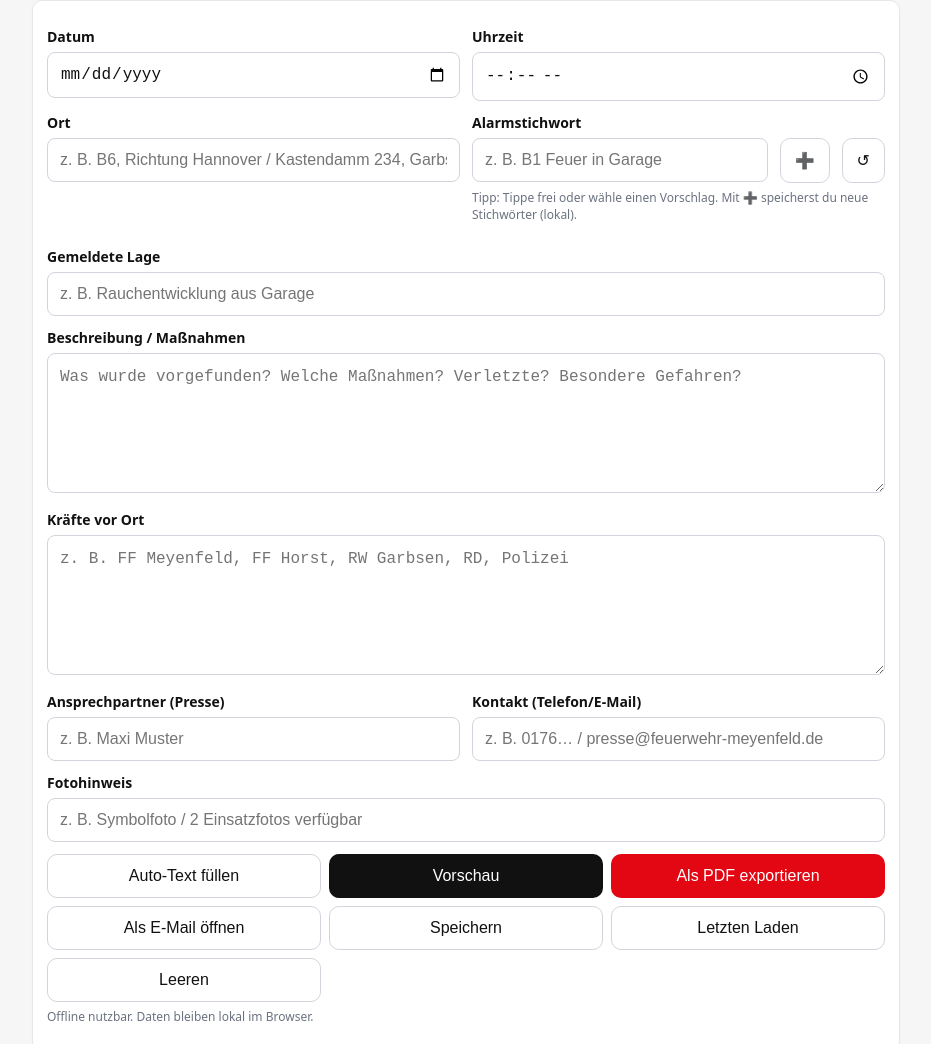
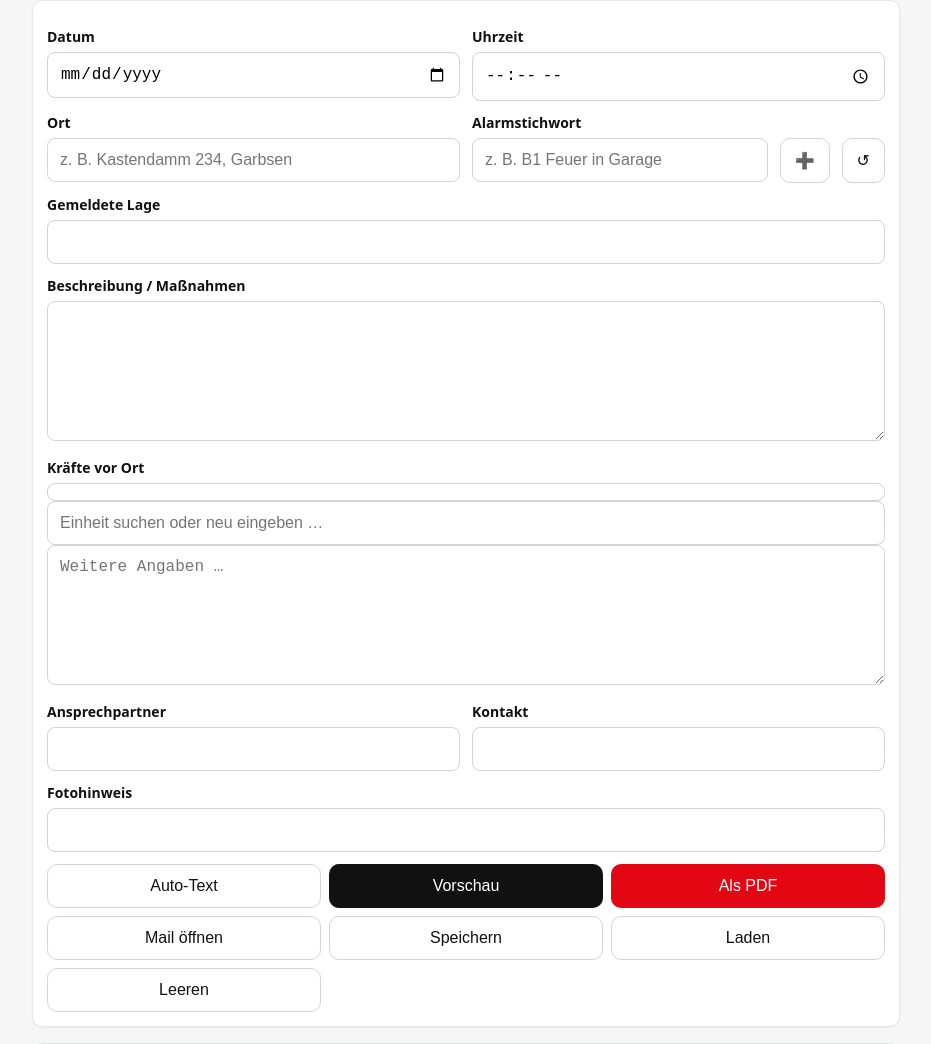
Before and after one commit to ChiefofFire/Pressegenerator, a plain HTML site: page index.html in a window 1280 px wide. Shown: the part 62-1106 px from the top of the page, without its empty margins (174-1105 px from the left). Drawn offline with nearby package versions, Linux system fonts and the light colour scheme.

Commit message:
Update index.html

```diff
--- a/index.html
+++ b/index.html
@@ -16,7 +16,6 @@
       --maxw:900px;
     }
     *{box-sizing:border-box}
-    html,body{height:100%}
     body{
       margin:0; font-family:system-ui,-apple-system,Segoe UI,Roboto,Ubuntu,Arial,sans-serif;
       background:var(--bg); color:var(--fg);
@@ -32,43 +31,44 @@
       padding:var(--pad); margin-bottom:16px; box-shadow:0 1px 2px rgba(0,0,0,.04);
     }
     label{font-size:14px; font-weight:600; display:block; margin:12px 0 6px}
-    input,textarea,select,button{font-size:16px}
-    input,textarea,select{
-      width:100%; padding:12px 12px; border:1px solid var(--border-strong);
-      border-radius:8px; background:#fff; color:var(--fg);
+    input,textarea,button{font-size:16px}
+    input,textarea{
+      width:100%; padding:12px; border:1px solid var(--border-strong);
+      border-radius:8px; background:#fff;
     }
-    textarea{min-height:140px; line-height:1.4}
+    textarea{min-height:140px}
     .row{display:grid; grid-template-columns:1fr; gap:var(--gap)}
-    @media (min-width:640px){
-      .row.resp-2{grid-template-columns:1fr 1fr}
-      .row.resp-3{grid-template-columns:1fr auto auto}
-    }
+    @media (min-width:640px){ .row.resp-2{grid-template-columns:1fr 1fr} .row.resp-3{grid-template-columns:1fr auto auto} }
     .btns{display:grid; gap:8px; grid-template-columns:1fr; margin-top:12px}
     @media (min-width:480px){ .btns{grid-template-columns:1fr 1fr} }
     @media (min-width:820px){ .btns{grid-template-columns:repeat(3,1fr)} }
     button{border:0; padding:12px 14px; border-radius:10px; cursor:pointer; width:100%}
     .primary{background:var(--brand); color:#fff}
-    .secondary{background:var(--ink); color:#fff}
-    .ghost{background:#fff; color:var(--ink); border:1px solid var(--border-strong)}
+    .secondary{background:#111; color:#fff}
+    .ghost{background:#fff; color:#111; border:1px solid var(--border-strong)}
     footer{color:var(--muted); text-align:center; padding:16px; padding-bottom:calc(16px + env(safe-area-inset-bottom))}
-    .hint{font-size:12px; color:var(--muted); margin-top:6px}
-    input:focus, textarea:focus, select:focus, button:focus{outline:2px solid rgba(227,6,19,.35); outline-offset:2px}
+    .hint{font-size:12px; color:var(--muted)}
 
-    /* Eigene Vorschlagsliste (Dropdown) */
+    /* Vorschlagsliste */
     .stw{ position:relative; }
     .suggest[hidden]{ display:none; }
     .suggest{
       position:absolute; top:100%; left:0; right:0;
       background:#fff; border:1px solid #d1d5db; border-radius:8px;
       max-height:220px; overflow:auto; z-index:20; margin-top:4px;
-      box-shadow:0 6px 16px rgba(0,0,0,.08);
     }
-    .suggest li{
-      list-style:none; padding:10px 12px; cursor:pointer; user-select:none;
-      border-bottom:1px solid #f1f5f9;
-    }
-    .suggest li:last-child{ border-bottom:0; }
-    .suggest li:hover, .suggest li.active{ background:#f3f4f6; }
+    .suggest li{list-style:none; padding:10px 12px; cursor:pointer; border-bottom:1px solid #f1f5f9;}
+    .suggest li.active, .suggest li:hover{background:#f3f4f6}
+
+    /* Multi-Select Kräfte */
+    .multi{position:relative;}
+    .chips{display:flex; flex-wrap:wrap; gap:6px; padding:8px; border:1px solid #d1d5db; border-radius:8px; background:#fff;}
+    .chip{display:inline-flex; align-items:center; gap:6px; padding:6px 8px; border:1px solid #e5e7eb; border-radius:999px; background:#f9fafb; font-size:14px;}
+    .chip button{border:0; background:transparent; cursor:pointer;}
+    .menu[hidden]{display:none;}
+    .menu{position:absolute; top:100%; left:0; right:0; background:#fff; border:1px solid #d1d5db; border-radius:8px; z-index:30; max-height:260px; overflow:auto;}
+    .menu li{list-style:none; border-bottom:1px solid #f1f5f9;}
+    .menu label{display:flex; align-items:center; gap:10px; padding:10px 12px; cursor:pointer;}
   </style>
 </head>
 <body>
@@ -76,77 +76,68 @@
 <main>
   <div class="card">
     <div class="row resp-2">
-      <div>
-        <label>Datum</label><input id="datum" type="date" autocomplete="off">
-      </div>
-      <div>
-        <label>Uhrzeit</label><input id="uhrzeit" type="time" autocomplete="off">
-      </div>
+      <div><label>Datum</label><input id="datum" type="date"></div>
+      <div><label>Uhrzeit</label><input id="uhrzeit" type="time"></div>
     </div>
 
     <div class="row resp-2">
-      <div>
-        <label>Ort</label>
-        <input id="ort" placeholder="z. B. B6, Richtung Hannover / Kastendamm 234, Garbsen" autocomplete="street-address">
-      </div>
+      <div><label>Ort</label><input id="ort" placeholder="z. B. Kastendamm 234, Garbsen"></div>
       <div>
         <label>Alarmstichwort</label>
         <div class="row resp-3">
           <div class="stw">
-            <input id="stichwort" placeholder="z. B. B1 Feuer in Garage" autocomplete="off" inputmode="text">
-            <!-- Eigene Vorschlagsliste -->
+            <input id="stichwort" placeholder="z. B. B1 Feuer in Garage">
             <ul id="stw-suggest" class="suggest" hidden></ul>
-            <!-- Optionaler datalist-Fallback -->
             <datalist id="stichwort-list"></datalist>
           </div>
-          <button type="button" class="ghost" id="btn-stichwort-add" title="Aktuellen Eintrag zur Liste speichern">➕</button>
-          <button type="button" class="ghost" id="btn-stichwort-reset" title="Liste zurücksetzen (Standard)">↺</button>
+          <button type="button" class="ghost" id="btn-stichwort-add">➕</button>
+          <button type="button" class="ghost" id="btn-stichwort-reset">↺</button>
         </div>
-        <p class="hint">Tipp: Tippe frei oder wähle einen Vorschlag. Mit ➕ speicherst du neue Stichwörter (lokal).</p>
       </div>
     </div>
 
     <label>Gemeldete Lage</label>
-    <input id="lage" placeholder="z. B. Rauchentwicklung aus Garage">
+    <input id="lage">
 
     <label>Beschreibung / Maßnahmen</label>
-    <textarea id="beschreibung" placeholder="Was wurde vorgefunden? Welche Maßnahmen? Verletzte? Besondere Gefahren?"></textarea>
+    <textarea id="beschreibung"></textarea>
 
     <label>Kräfte vor Ort</label>
-    <textarea id="kraefte" placeholder="z. B. FF Meyenfeld, FF Horst, RW Garbsen, RD, Polizei"></textarea>
+    <div class="multi" id="units-field">
+      <div id="units-chips" class="chips"></div>
+      <input id="units-filter" type="text" placeholder="Einheit suchen oder neu eingeben …">
+      <ul id="units-menu" class="menu" hidden></ul>
+    </div>
+    <textarea id="kraefte" placeholder="Weitere Angaben …"></textarea>
 
     <div class="row resp-2">
-      <div>
-        <label>Ansprechpartner (Presse)</label><input id="kontaktName" placeholder="z. B. Maxi Muster" autocomplete="name">
-      </div>
-      <div>
-        <label>Kontakt (Telefon/E-Mail)</label><input id="kontakt" placeholder="z. B. 0176… / presse@feuerwehr-meyenfeld.de" autocomplete="email">
-      </div>
+      <div><label>Ansprechpartner</label><input id="kontaktName"></div>
+      <div><label>Kontakt</label><input id="kontakt"></div>
     </div>
 
     <label>Fotohinweis</label>
-    <input id="foto" placeholder="z. B. Symbolfoto / 2 Einsatzfotos verfügbar">
+    <input id="foto">
 
     <div class="btns">
-      <button class="ghost" id="btn-autotext">Auto-Text füllen</button>
+      <button class="ghost" id="btn-autotext">Auto-Text</button>
       <button class="secondary" id="btn-vorschau">Vorschau</button>
-      <button class="primary" id="btn-pdf">Als PDF exportieren</button>
-      <button class="ghost" id="btn-mail">Als E-Mail öffnen</button>
+      <button class="primary" id="btn-pdf">Als PDF</button>
+      <button class="ghost" id="btn-mail">Mail öffnen</button>
       <button class="ghost" id="btn-save">Speichern</button>
-      <button class="ghost" id="btn-load">Letzten Laden</button>
+      <button class="ghost" id="btn-load">Laden</button>
       <button class="ghost" id="btn-clear">Leeren</button>
     </div>
-    <p class="hint">Offline nutzbar. Daten bleiben lokal im Browser.</p>
   </div>
 
   <div class="card">
     <label>Vorschau</label>
-    <textarea id="preview" readonly style="min-height:220px"></textarea>
+    <textarea id="preview" readonly></textarea>
   </div>
 </main>
-<footer>© Feuerwehr Meyenfeld – Pressebericht Generator • PWA</footer>
+<footer>© Feuerwehr Meyenfeld</footer>
 
 <script src="https://cdn.jsdelivr.net/npm/jspdf@2.5.1/dist/jspdf.umd.min.js"></script>
 <script src="script.js"></script>
-<script>
-  if ('serviceWorker' in navigator){ navigator.serviceWorker.register('s
+<script>if('serviceWorker' in navigator){navigator.serviceWorker.register('sw.js');}</script>
+</body>
+</html>
```
